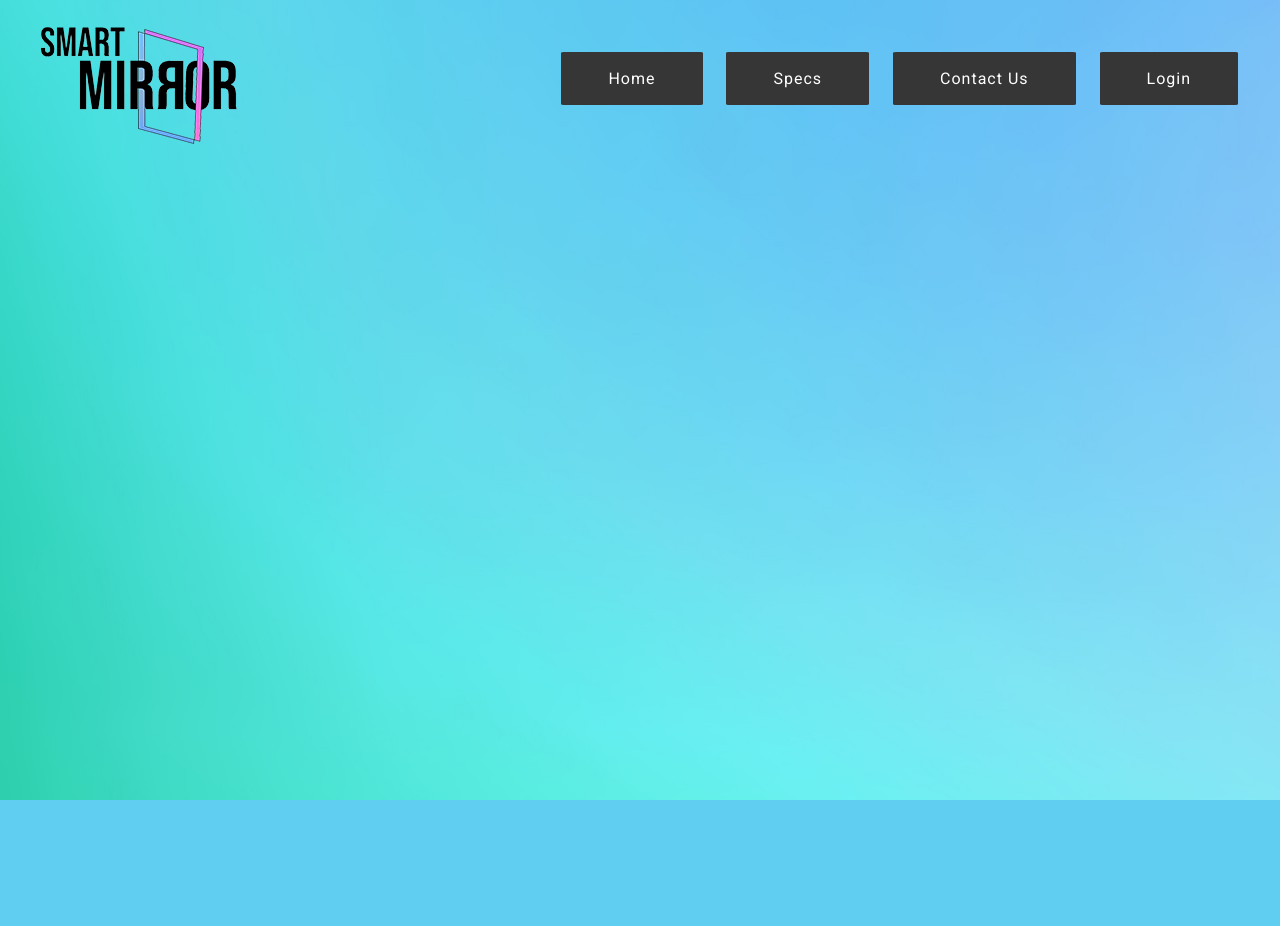
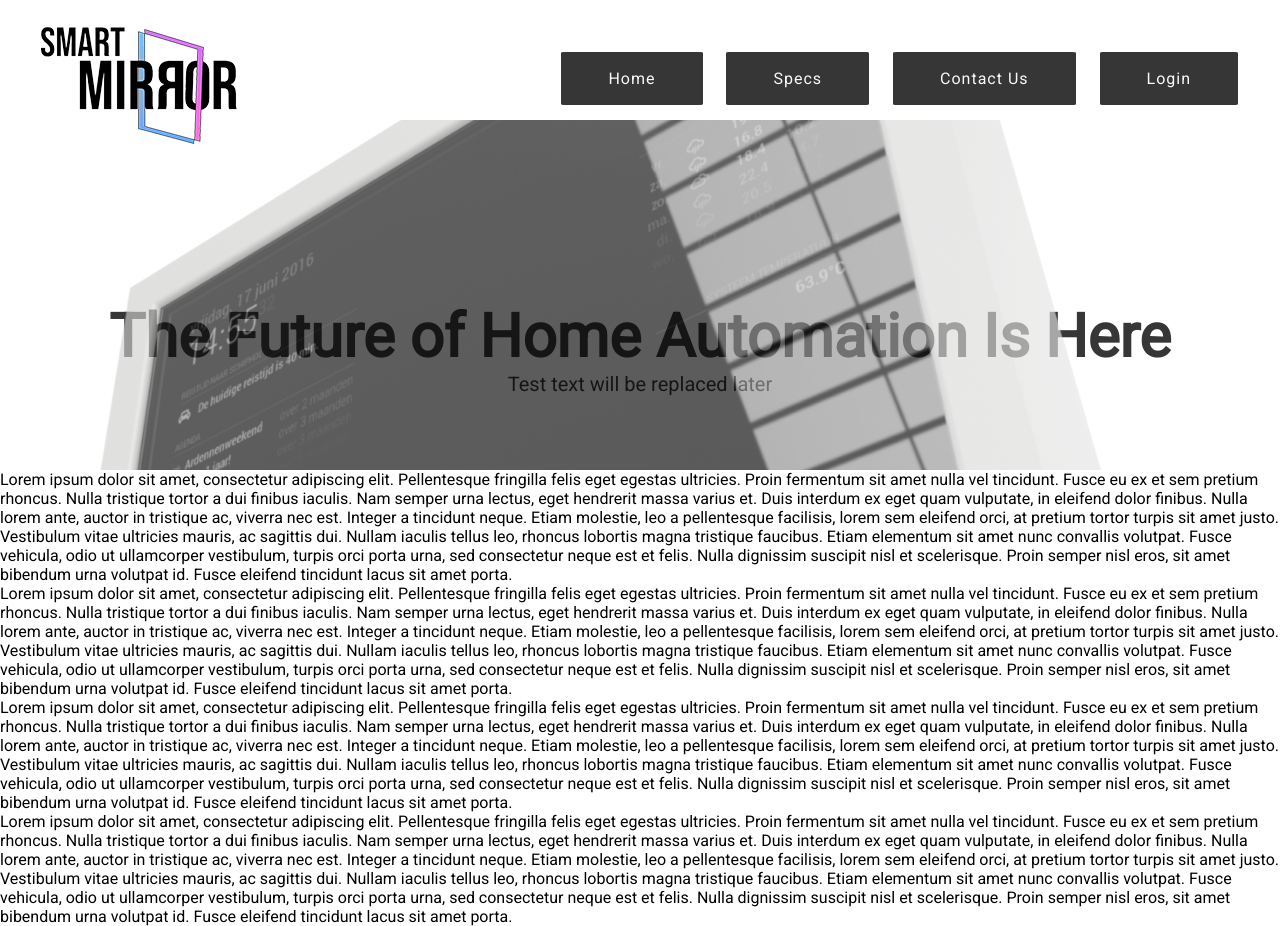
Before and after one commit to nishanthatte/Smart_Mirror-Website, a PHP site: page /Project/ in a window 1280 px wide. Before the commit the page ends 800 px from the top, so only its background shows below. Run offline with PHP 8.4, Linux system fonts and the light colour scheme.

Commit message:
Add files via upload

```diff
--- /dev/null
+++ b/Project/afterlogin/aftlogin.php
@@ -0,0 +1,5 @@
+<?php
+
+?>
+
+<!DOCTYPE html>
--- a/Project/index/index.css
+++ b/Project/index/index.css
@@ -7,7 +7,19 @@
     font-family: 'Roboto', sans-serif;
 
 }
+@keyframes TransIn {
+    from{
+        opacity: 0;
+        transform: rotateX(-10deg);
+    }
+    to{
+        opacity: 1;
+        transform: rotateX(0);
+    }
+}
+
 .NavBar{
+    animation: TransIn 0.75s;
     width: 95%;
     margin:auto;
     padding: 5px 0;
@@ -27,7 +39,7 @@
     border-radius: 2%;
     padding: 17px 47px;
     background: #363636;
-    color: #fff;
+    color: #f9f9f9;
     text-decoration: none;
     letter-spacing: 1px;
     overflow: hidden;
@@ -56,3 +68,36 @@
     width: 300px;
     height: 300px;
 }
+
+/*.smirror_img
+{
+    position: relative;
+    right: -210px;
+    bottom: 50px;
+}*/
+.content
+{
+    animation: TransIn 1.75s;
+    width: 100%;
+    position:absolute;
+    top: 50%;
+    transform: translateY(-50%);
+    text-align: center;
+    color: #363636;
+}
+.content h1{
+    font-size: 60px;
+    margin-top:-99px ;
+}
+.content p{
+    font-size: 20px;
+}
+
+.prx{
+    background: url('sm_px.png') no-repeat center;
+    opacity: 65%;
+    background-size: cover;
+    background-attachment: fixed;
+    height: 350px;
+    margin-top: -40px;
+}
--- /dev/null
+++ b/Project/index/index.php
@@ -0,0 +1,59 @@
+
+<!DOCTYPE html>
+<html lang="en">
+<head>
+    <link rel="stylesheet" type="text/css" href="index.css">
+    <title>Smart Mirror</title>
+</head>
+<body>
+ <div class="NavBar">
+    <img src="logo.png" class="logo">
+         <div class="menu">
+             <ul>
+                 <li><a href="#" class="btn"><span>Home</span></a></li>
+                 <li><a href="#" class="btn"><span>Specs</span></a></li>
+                 <li><a href="#" class="btn"><span>Contact Us</span></a></li>
+                 <li><a href="http://localhost/Project/login/login.php" class="btn"><span>Login</span></a></li>
+            </ul>
+         </div>
+ </div>
+<!--<div class="sm_img">
+ <img src="SM_3.png"  class="smirror_img" usemap="#image_map">
+ <map name="image_map">
+  <area alt="Frame" title="Frame" href="#" coords="330,192,408,701" shape="rect">
+  <area alt="Frame" title="Frame" href="#" coords="710,246,799,773" shape="rect">
+  <area alt="Frame" title="Frame" href="#" coords="411,196 414,295 705,347 706,236 411,197 " shape="polygon">
+  <area alt="Frame" title="Frame" href="#" coords="414,597 414,712 708,762 708,669 683,681 436,624 421,614 414,597 " shape="polygon">
+  <area alt="Camera" title="Camera" href="#" coords="520,200 592,214 625,218 604,164 578,155 540,161 520,200 " shape="polygon">
+  <area alt="Display & Mirror" title="Display & Mirror" href="#" coords="414,302 428,607 697,667 713,645 710,359 688,341 414,303 " shape="polygon">
+</map>
+ </div>-->
+ <div class="fade">
+    <div class="content">
+        <h1>The Future of Home Automation Is Here</h1>
+        <p>Test text will be replaced later</p>
+    </div>
+ </div>
+ <div class="maincontent">
+     <p> </p>
+     <div class="prx">
+
+     </div>
+     <p>Lorem ipsum dolor sit amet, consectetur adipiscing elit. Pellentesque fringilla felis eget egestas ultricies. Proin fermentum sit amet nulla vel tincidunt. Fusce eu ex et sem pretium rhoncus. Nulla tristique tortor a dui finibus iaculis. Nam semper urna lectus, eget hendrerit massa varius et. Duis interdum ex eget quam vulputate, in eleifend dolor finibus. Nulla lorem ante, auctor in tristique ac, viverra nec est. Integer a tincidunt neque. Etiam molestie, leo a pellentesque facilisis, lorem sem eleifend orci, at pretium tortor turpis sit amet justo. Vestibulum vitae ultricies mauris, ac sagittis dui. Nullam iaculis tellus leo, rhoncus lobortis magna tristique faucibus. Etiam elementum sit amet nunc convallis volutpat. Fusce vehicula, odio ut ullamcorper vestibulum, turpis orci porta urna, sed consectetur neque est et felis. Nulla dignissim suscipit nisl et scelerisque. Proin semper nisl eros, sit amet bibendum urna volutpat id. Fusce eleifend tincidunt lacus sit amet porta.</p>
+     <p>Lorem ipsum dolor sit amet, consectetur adipiscing elit. Pellentesque fringilla felis eget egestas ultricies. Proin fermentum sit amet nulla vel tincidunt. Fusce eu ex et sem pretium rhoncus. Nulla tristique tortor a dui finibus iaculis. Nam semper urna lectus, eget hendrerit massa varius et. Duis interdum ex eget quam vulputate, in eleifend dolor finibus. Nulla lorem ante, auctor in tristique ac, viverra nec est. Integer a tincidunt neque. Etiam molestie, leo a pellentesque facilisis, lorem sem eleifend orci, at pretium tortor turpis sit amet justo. Vestibulum vitae ultricies mauris, ac sagittis dui. Nullam iaculis tellus leo, rhoncus lobortis magna tristique faucibus. Etiam elementum sit amet nunc convallis volutpat. Fusce vehicula, odio ut ullamcorper vestibulum, turpis orci porta urna, sed consectetur neque est et felis. Nulla dignissim suscipit nisl et scelerisque. Proin semper nisl eros, sit amet bibendum urna volutpat id. Fusce eleifend tincidunt lacus sit amet porta.</p>
+     <p>Lorem ipsum dolor sit amet, consectetur adipiscing elit. Pellentesque fringilla felis eget egestas ultricies. Proin fermentum sit amet nulla vel tincidunt. Fusce eu ex et sem pretium rhoncus. Nulla tristique tortor a dui finibus iaculis. Nam semper urna lectus, eget hendrerit massa varius et. Duis interdum ex eget quam vulputate, in eleifend dolor finibus. Nulla lorem ante, auctor in tristique ac, viverra nec est. Integer a tincidunt neque. Etiam molestie, leo a pellentesque facilisis, lorem sem eleifend orci, at pretium tortor turpis sit amet justo. Vestibulum vitae ultricies mauris, ac sagittis dui. Nullam iaculis tellus leo, rhoncus lobortis magna tristique faucibus. Etiam elementum sit amet nunc convallis volutpat. Fusce vehicula, odio ut ullamcorper vestibulum, turpis orci porta urna, sed consectetur neque est et felis. Nulla dignissim suscipit nisl et scelerisque. Proin semper nisl eros, sit amet bibendum urna volutpat id. Fusce eleifend tincidunt lacus sit amet porta.</p>
+     <p>Lorem ipsum dolor sit amet, consectetur adipiscing elit. Pellentesque fringilla felis eget egestas ultricies. Proin fermentum sit amet nulla vel tincidunt. Fusce eu ex et sem pretium rhoncus. Nulla tristique tortor a dui finibus iaculis. Nam semper urna lectus, eget hendrerit massa varius et. Duis interdum ex eget quam vulputate, in eleifend dolor finibus. Nulla lorem ante, auctor in tristique ac, viverra nec est. Integer a tincidunt neque. Etiam molestie, leo a pellentesque facilisis, lorem sem eleifend orci, at pretium tortor turpis sit amet justo. Vestibulum vitae ultricies mauris, ac sagittis dui. Nullam iaculis tellus leo, rhoncus lobortis magna tristique faucibus. Etiam elementum sit amet nunc convallis volutpat. Fusce vehicula, odio ut ullamcorper vestibulum, turpis orci porta urna, sed consectetur neque est et felis. Nulla dignissim suscipit nisl et scelerisque. Proin semper nisl eros, sit amet bibendum urna volutpat id. Fusce eleifend tincidunt lacus sit amet porta.</p>
+
+ </div>
+    <script>
+        const btn = document.querySelector('.btn');
+        btn.onmousemove = function(e){
+            const x =e.pageX - btn.offsetLeft;
+            const y =e.pageY - btn.offsetTop;
+
+            btn.style.setProperty('--x',x+'px');
+            btn.style.setProperty('--y',y+'px');
+        }
+    </script>
+</body>
+</html>
```
Also changed, not shown: Project/login/login.php (added, +167 -0 lines), Project/index/SM.png (added), Project/index/SM_3.png (added), Project/index/sm_px.png (added).
